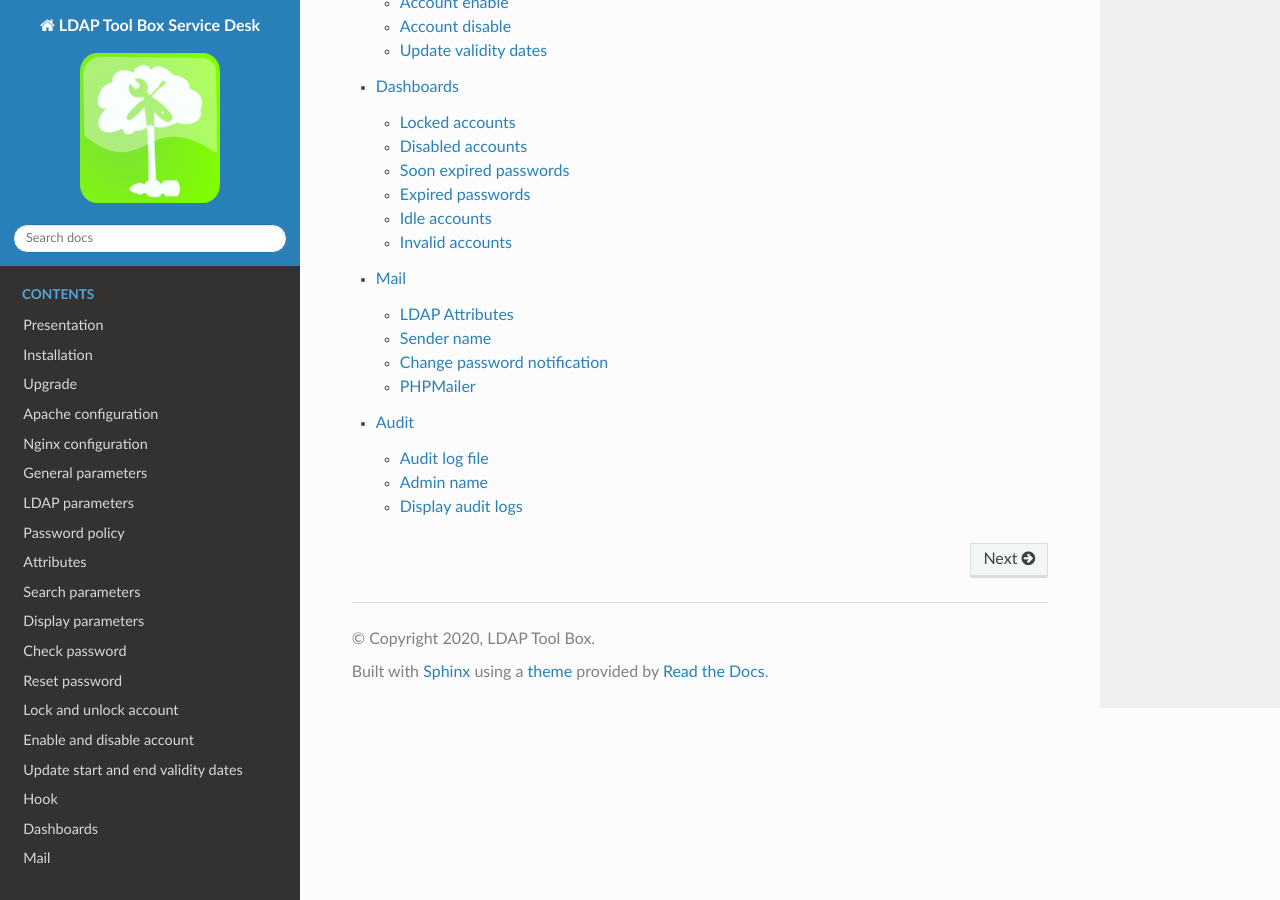
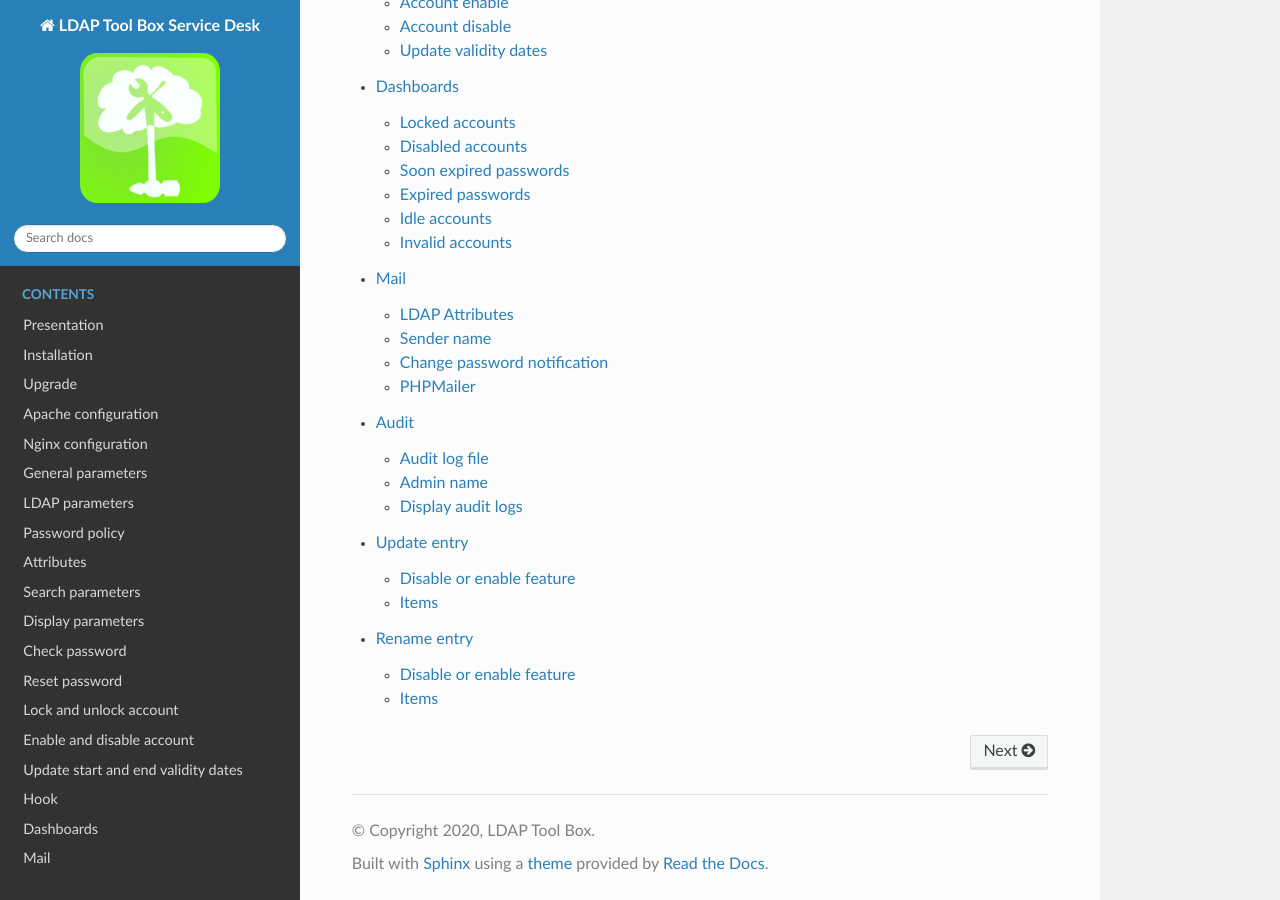
Before and after one commit to ltb-project/service-desk, a Sphinx documentation site: the page built from docs/index.rst, in a window 1280 px wide and 900 px high, scrolled down 3165 px. Built offline with Sphinx 7.4.7 and the Read the Docs theme 3.1.0, drawn with Linux system fonts in a browser that asks for light colours.

Commit message:
Documentation for update/rename entry

```diff
--- a/docs/index.rst
+++ b/docs/index.rst
@@ -32,3 +32,5 @@ LDAP Tool Box Service Desk documentation
    dashboards.rst
    configuration-mail.rst
    audit.rst
+   updateentry.rst
+   renameentry.rst
--- /dev/null
+++ b/docs/renameentry.rst
@@ -0,0 +1,21 @@
+Rename entry
+============
+
+Disable or enable feature
+-------------------------
+
+If feature is enabled, a rename button is shown on entry display page.
+To disable it:
+
+.. code-block:: php
+
+   $use_rename = false;
+
+Items
+-----
+
+List attributes used in the Distinguished Name:
+
+.. code-block:: php
+
+   $rename_items = array('identifier');
--- /dev/null
+++ b/docs/updateentry.rst
@@ -0,0 +1,23 @@
+Update entry
+============
+
+Disable or enable feature
+-------------------------
+
+If feature is enabled, a modify button is shown on entry display page.
+To disable it:
+
+.. code-block:: php
+
+   $use_update = false;
+
+Items
+-----
+
+You can choose which items will be available for the update:
+
+.. code-block:: php
+
+   $update_items = array('firstname', 'lastname', 'title', 'businesscategory', 'employeenumber', 'employeetype', 'mail', 'mailquota', 'phone', 'mobile', 'fax', 'postaladdress', 'street', 'postalcode', 'l', 'state', 'organizationalunit', 'organization', 'manager', 'secretary');
+
+.. tip:: Other items will be read-only if they are listed in display items
```
